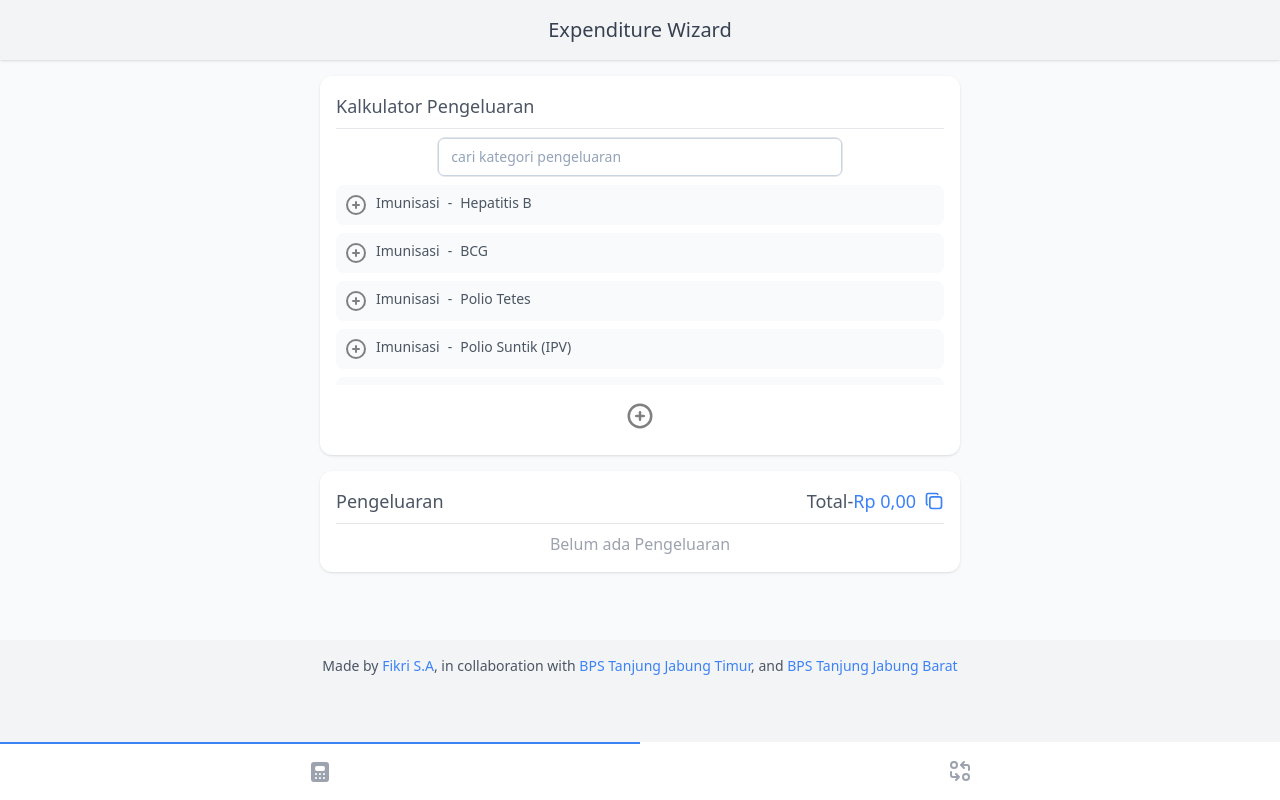
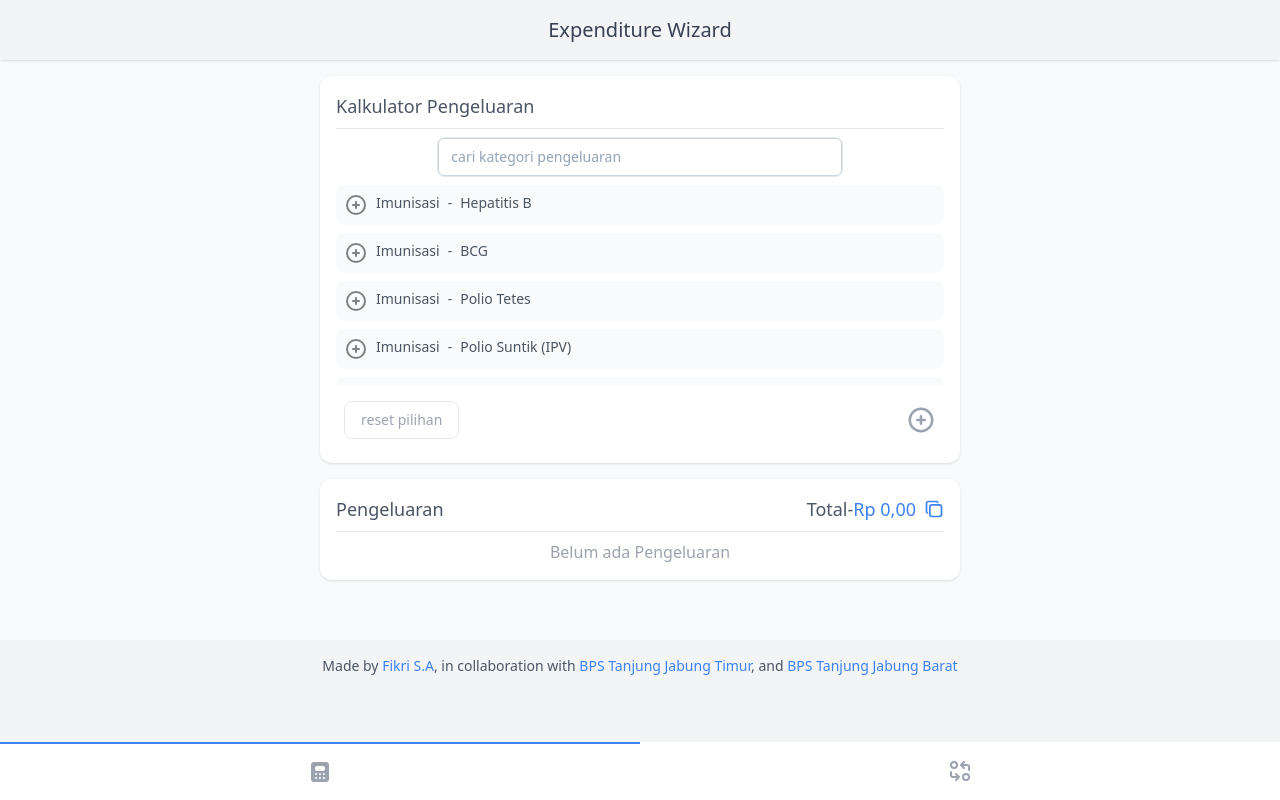
Before and after one commit to fikrianggara/kalkulator-pengeluaran, a Next.js app: page / in a window 1280 px wide. Built offline with nearby package versions, Linux system fonts and the light colour scheme.

Commit message:
add reset selected data

```diff
--- a/pages/index.jsx
+++ b/pages/index.jsx
@@ -35,7 +35,7 @@ export const ListItem = ({ data, callback, deleteDataCallback }) => {
         >
           <div
             className={`flex flex-1 space-x-2  hover:cursor-pointer hover:text-blue-500 text-gray-600 duration-200 ease-in-out ${
-              item.is_checked ? "text-green-500" : ""
+              item.is_checked ? "text-green-500 hover:text-blue-500" : ""
             }`}
             onClick={(e) => callback(item._id)}
             disabled={item.is_checked}
@@ -45,13 +45,7 @@ export const ListItem = ({ data, callback, deleteDataCallback }) => {
             ) : (
               <IconCirclePlus size={24} stroke={2} color="gray" />
             )}
-            <span
-              className={`font-medium ${
-                item.is_checked ? "text-green-500 hover:text-blue-500" : ""
-              }`}
-            >
-              {item.kategori}
-            </span>
+            <span>{item.kategori}</span>
             <span>-</span>
             <span>{item.nama}</span>
           </div>
@@ -276,6 +270,17 @@ export default function Home() {
     setTotal(tempSelectedData.reduce(getTotal, 0));
     setFilteredData(tempData);
   };
+
+  const resetSelection = () => {
+    const dataFetch = data.map((item) => {
+      return { ...item, is_checked: false, is_filtered: false, amount: 1 };
+    });
+    setData(dataFetch);
+    setFilteredData(dataFetch);
+    setSelectedData([]);
+    setTotal(0);
+  };
+
   const onModalClickHandler = () => {
     setIsOpen((prev) => !prev);
   };
@@ -334,11 +339,21 @@ export default function Home() {
           <SearchForm callback={searchChangeHandler} />
           {pengeluaranComp}
           <div
-            className={`flex space-x-2 hover:bg-gray-50  hover:cursor-pointer p-2 text-gray-600 rounded-lg duration-200 ease-in-out text-center`}
-            onClick={onModalClickHandler}
+            className={`flex space-x-2 p-2 text-gray-600 rounded-lg duration-200 ease-in-out text-center`}
           >
-            <div className="flex m-auto">
-              <IconCirclePlus size={30} stroke={2} color="gray" />
+            <div className="flex m-auto w-full justify-between items-center">
+              <div
+                className="border rounded-lg border-gray-200 px-4 py-2 text-xs sm:text-sm text-gray-400 hover:text-gray-600 hover:border-gray-400 hover:bg-gray-100 duration-200 ease-in-out hover:cursor-pointer"
+                onClick={resetSelection}
+              >
+                reset pilihan
+              </div>
+              <div
+                onClick={onModalClickHandler}
+                className="hover:cursor-pointer hover:text-green-500 text-gray-400 duration-200 ease-in-out"
+              >
+                <IconCirclePlus size={30} stroke={2} />
+              </div>
             </div>
           </div>
         </div>
--- a/pages/konversi.jsx
+++ b/pages/konversi.jsx
@@ -204,6 +204,7 @@ export default function Home() {
         });
       }
     }
+
     fetch("/api/komoditas/all")
       .then((data) => data.json())
       .then((dataJson) => {
@@ -314,6 +315,40 @@ export default function Home() {
     setIsOpen((prev) => !prev);
   };
 
+  const resetSelection = () => {
+    const dataFetch = data.map((item) => {
+      return { ...item, is_checked: false, is_filtered: false, amount: 1 };
+    });
+    const uniqueKomoditas = [
+      ...new Set(data.map((item) => item.id_komoditas)),
+    ].map((id_komoditas, id) => {
+      let tempData = dataFetch.filter((item) =>
+        item.id_komoditas.includes(id_komoditas)
+      );
+
+      return {
+        id,
+        id_komoditas,
+        is_checked: false,
+        is_filtered: false,
+        satuan_standar: tempData[0].satuan_standar,
+        selected_satuan: tempData[0].satuan_subsatuan,
+        konversi: tempData.map((item) => {
+          return {
+            satuan_standar: item.satuan_standar,
+            satuan_subsatuan: item.satuan_subsatuan,
+            faktor_pengali: item.faktor_pengali,
+          };
+        }),
+        amount: 1,
+      };
+    });
+    setData(dataFetch);
+    setUniqueKomoditas(uniqueKomoditas);
+    setFilteredData(uniqueKomoditas);
+    setSelectedData([]);
+  };
+
   if (!data) {
     return (
       <div>
@@ -368,6 +403,20 @@ export default function Home() {
             placeholder="Cari komoditas"
           />
           {komoditiComp}
+          <div className="flex m-auto w-full justify-between items-center">
+            <div
+              className="border rounded-lg border-gray-200 px-4 py-2 text-xs sm:text-sm text-gray-400 hover:text-gray-600 hover:border-gray-400 hover:bg-gray-100 duration-200 ease-in-out hover:cursor-pointer"
+              onClick={resetSelection}
+            >
+              reset pilihan
+            </div>
+            <div
+              onClick={onModalClickHandler}
+              className="hover:cursor-pointer hover:text-green-500 text-gray-400 duration-200 ease-in-out"
+            >
+              <IconCirclePlus size={30} stroke={2} />
+            </div>
+          </div>
         </div>
       </HomeCard>
       <HomeCard
```
